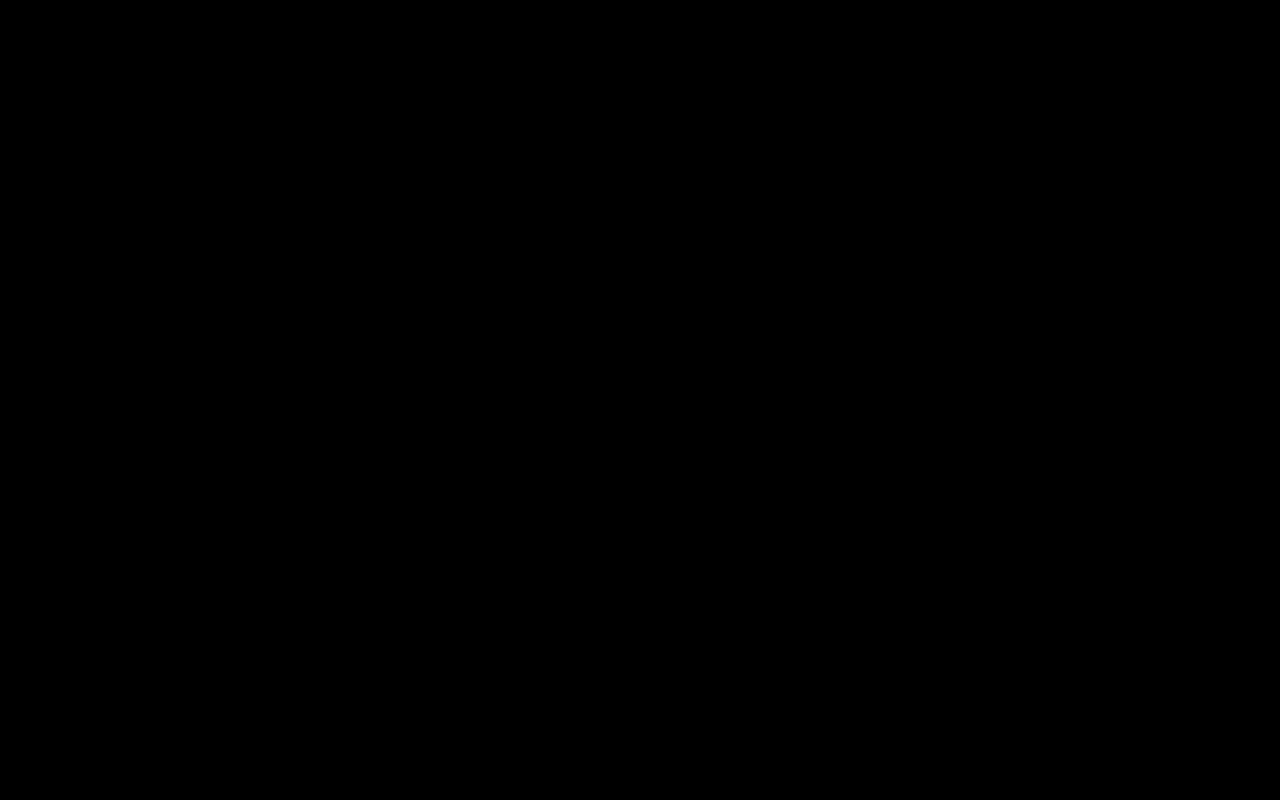
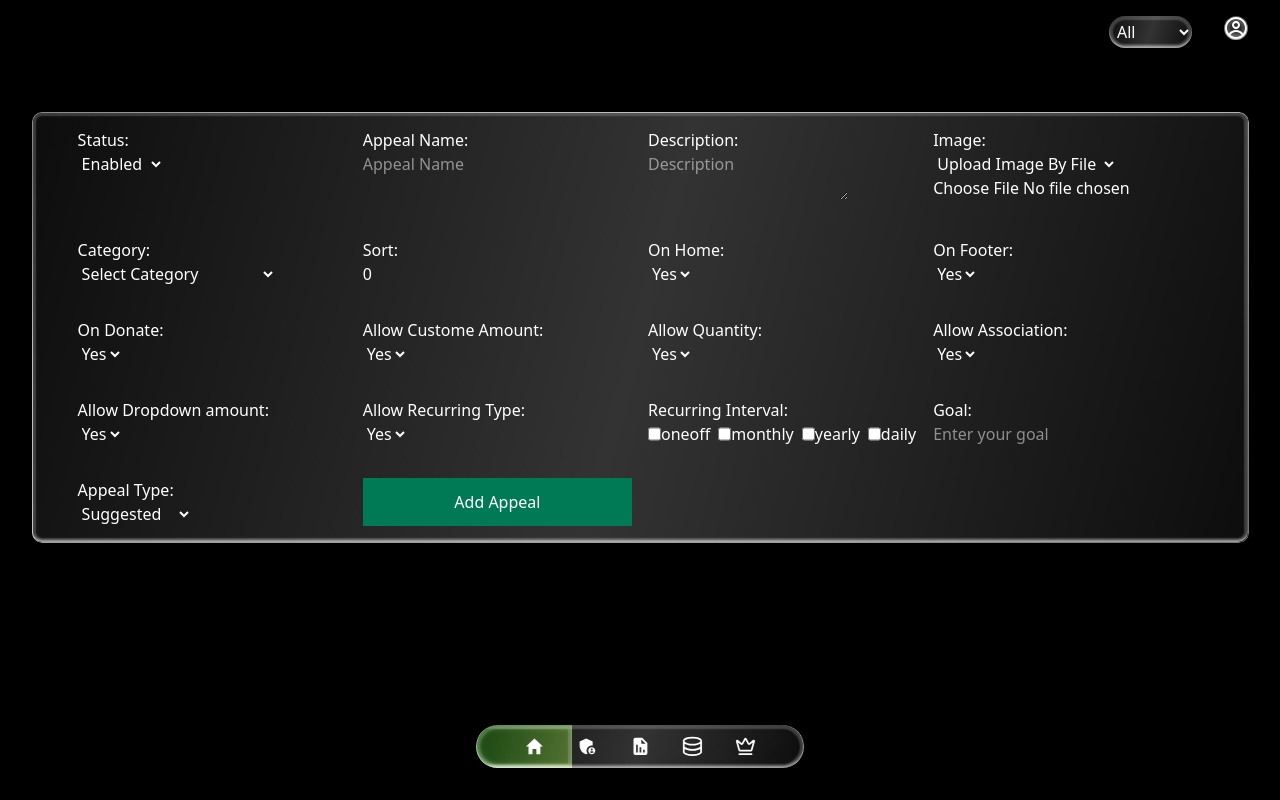
Before and after one commit to virus0231/yoc, a Next.js app: page /appeal in a window 1280 px wide. Before the commit this address had no page. Built offline with nearby package versions, Linux system fonts and the light colour scheme.

Commit message:
add appeal page

```diff
--- /dev/null
+++ b/src/app/appeal/page.js
@@ -0,0 +1,184 @@
+'use client'
+import React, { useState } from 'react'
+import Home from '../home/page'
+
+function page() {
+
+    const [imageUploadType, setImageUploadType] = useState("file");
+
+  return (
+    <Home>
+      <div className='theme_box donor_box glass_layer h-fit'>
+
+        <div className='items_holder theme_inner_box'>
+
+          <div className='grid sm:grid-cols-1 md:grid-cols-2 lg:grid-cols-4 gap-x-4 gap-y-8'>
+            <div>
+                <p>Status:</p>
+                <select>
+                  <option>Enabled</option>
+                  <option>Disabled</option>
+                </select>
+            </div>
+            <div>
+                <p>Appeal Name:</p>
+                <input
+                    id={"appeal_name"}
+                    type="text"
+                    placeholder='Appeal Name'
+                />
+            </div>
+            <div>
+                <p>Description:</p>
+                <textarea
+                    id={"description"}
+                    placeholder='Description'
+                />
+            </div>
+            <div>
+                <p>Image:</p>
+                <select id={"image_upload_type"} value={imageUploadType} onChange={(e) => setImageUploadType(e.target.value)}>
+                    <option value="file">Upload Image By File</option>
+                    <option value="url">Upload Image By URL</option>
+                </select>
+                <input
+                    id={"image"}
+                    type="text"
+                    placeholder='Image URL'
+                    style={{ display: imageUploadType === "url" ? "block" : "none" }}
+                />
+                <input
+                    id={"image"}
+                    type="file"
+                    style={{ display: imageUploadType === "file" ? "block" : "none" }}
+                />
+            </div>
+            <div>
+                <p>Category:</p>
+                <select id={"category"}>
+                    <option value="">Select Category</option>
+                    <option value="1">Emergency Response</option>
+                    <option value="2">Health Care</option>
+                    <option value="3">Food Aid</option>
+                    <option value="4">Clean Water</option>
+                    <option value="5">Economic Development</option>
+                    <option value="6">Religious Dues</option>
+                    <option value="7">Child Sponsorship</option>
+                    <option value="8">Winterization</option>
+                    <option value="9">Education</option>
+                    <option value="10">Ramadhan</option>
+                </select>
+            </div>
+            <div>
+                <p>Sort:</p>
+                <input
+                    id={"sort"}
+                    type="text"
+                    value={0}
+                    placeholder='0'
+                />
+            </div>
+            <div>
+                <p>On Home:</p>
+                <select>
+                  <option>Yes</option>
+                  <option>No</option>
+                </select>
+            </div>
+            <div>
+                <p>On Footer:</p>
+                <select>
+                  <option>Yes</option>
+                  <option>No</option>
+                </select>
+            </div>
+            <div>
+                <p>On Donate:</p>
+                <select>
+                  <option>Yes</option>
+                  <option>No</option>
+                </select>
+            </div>
+            <div>
+                <p>Allow Custome Amount:</p>
+                <select>
+                  <option>Yes</option>
+                  <option>No</option>
+                </select>
+            </div>
+            <div>
+                <p>Allow Quantity:</p>
+                <select>
+                  <option>Yes</option>
+                  <option>No</option>
+                </select>
+            </div>
+            <div>
+                <p>Allow Association:</p>
+                <select>
+                  <option>Yes</option>
+                  <option>No</option>
+                </select>
+            </div>
+            <div>
+                <p>Allow Dropdown amount:</p>
+                <select>
+                  <option>Yes</option>
+                  <option>No</option>
+                </select>
+            </div>
+            <div>
+                <p>Allow Recurring Type:</p>
+                <select>
+                  <option>Yes</option>
+                  <option>No</option>
+                </select>
+            </div>
+            <div>
+                <p>Recurring Interval:</p>
+                <div className='flex gap-2'>
+                    <div className='flex'>
+                        <input type='checkbox' value={"oneoff"}/>
+                        <p>oneoff</p>
+                    </div>
+                    <div className='flex'>
+                        <input type='checkbox' value={"monthly"}/>
+                        <p>monthly</p>
+                    </div>
+                    <div className='flex'>
+                        <input type='checkbox' value={"yearly"}/>
+                        <p>yearly</p>
+                    </div>
+                    <div className='flex'>
+                        <input type='checkbox' value={"daily"}/>
+                        <p>daily</p>
+                    </div>
+                </div>
+            </div>
+            <div>
+                <p>Goal:</p>
+                <input type='text' placeholder='Enter your goal'/>
+            </div>
+            <div>
+                <p>Appeal Type:</p>
+                <select>
+                     <option value="Suggested">Suggested</option>
+                     <option value="Sponsorship">Sponsorship</option>
+                     <option value="MTN">MTN</option>
+                     <option value="hybrid">hybrid</option>
+                     <option value="Qurbani">Qurbani</option>
+                </select>
+            </div>
+
+            <button className='bg-emerald-700'>Add Appeal</button>
+
+          </div>
+
+        </div>
+
+      </div>
+    </Home>
+  )
+}
+
+export default page
```
